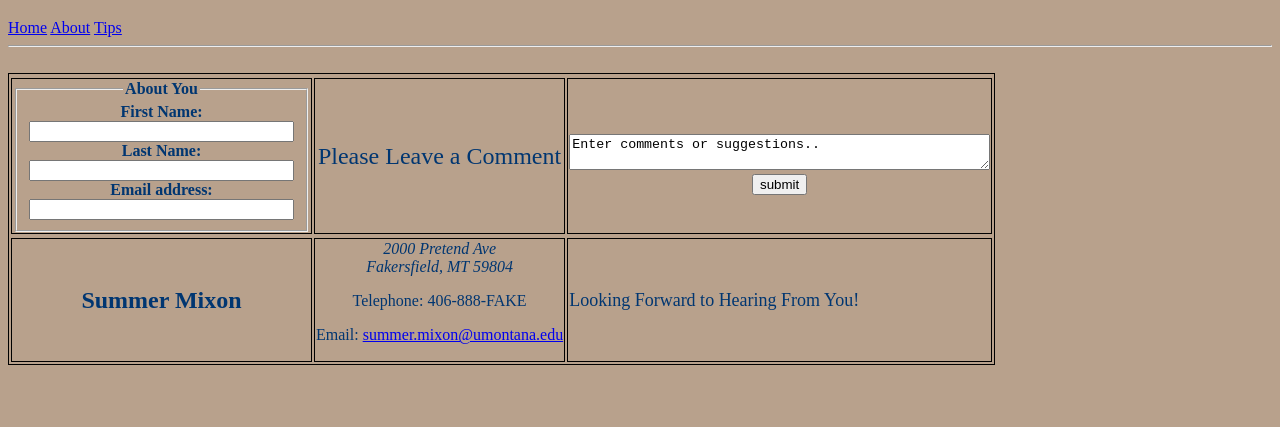
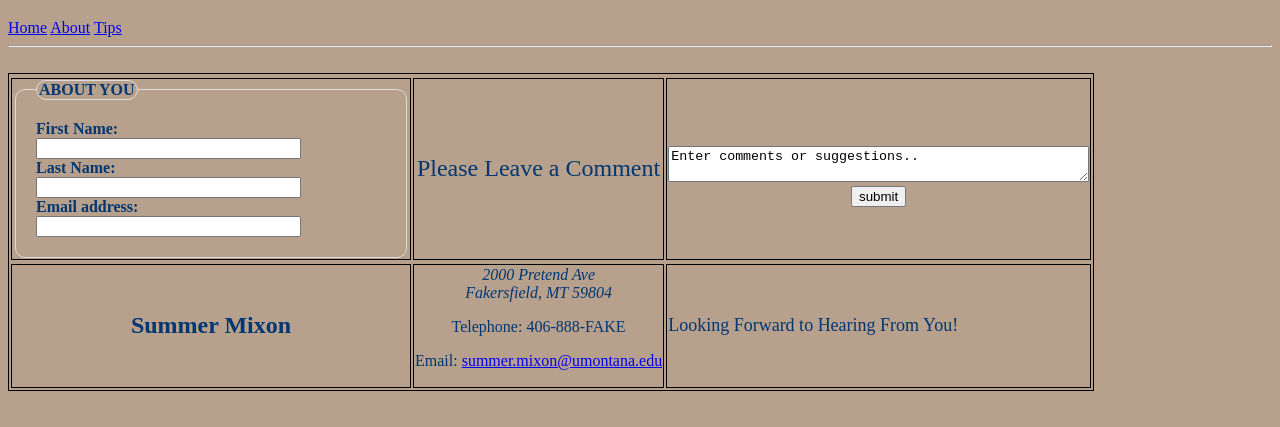
Before and after one commit to sUMmermixon/web-dev-hw, a plain HTML site: page Project3/pages/contact.html in a window 1280 px wide. Shown: the part 61-488 px from the top of the page. Drawn offline with Linux system fonts and the light colour scheme.

Commit message:
GET MORE ORGAINZED PLEASE

```diff
--- a/Project3/css/style.css
+++ b/Project3/css/style.css
@@ -8,6 +8,7 @@ h1,h2,h3,p {
   color: #003671;
   font-family: Avenir Next;
   background-color: ##F7D8BD;
+  s
 }
 
 table, th, td {
@@ -19,13 +20,37 @@ p.one {
   border-style: solid;
   color: #785637;
   font-family: Avenir Next;
+  border-width: 2px;
 }
 
 p.three {
   font-family: Snell Roundhand;
+  font-weight: bold;
   color: #003671;
+  border-style: solid;
+  padding: 20px;
+  border-color: #785637;
+  margin: auto;
+  background-color: inherit;
 }
 
 td.one {
   font-size: 16;
 }
+
+legend {
+  border-color: #efefef;
+  border: 1px solid #dcdcdc;
+  border-radius: 10px;
+  padding: 10px 20 px;
+  text-align: left;
+  text-transform: uppercase;
+}
+
+fieldset {
+  width: 350px;
+  border: 1px solid #dcdcdc;
+  border-radius: 10px;
+  padding: 20px;
+  text-align: left;
+}
```
Also changed, not shown: Project3/index.html (+1 -1 lines), 1 other file.
